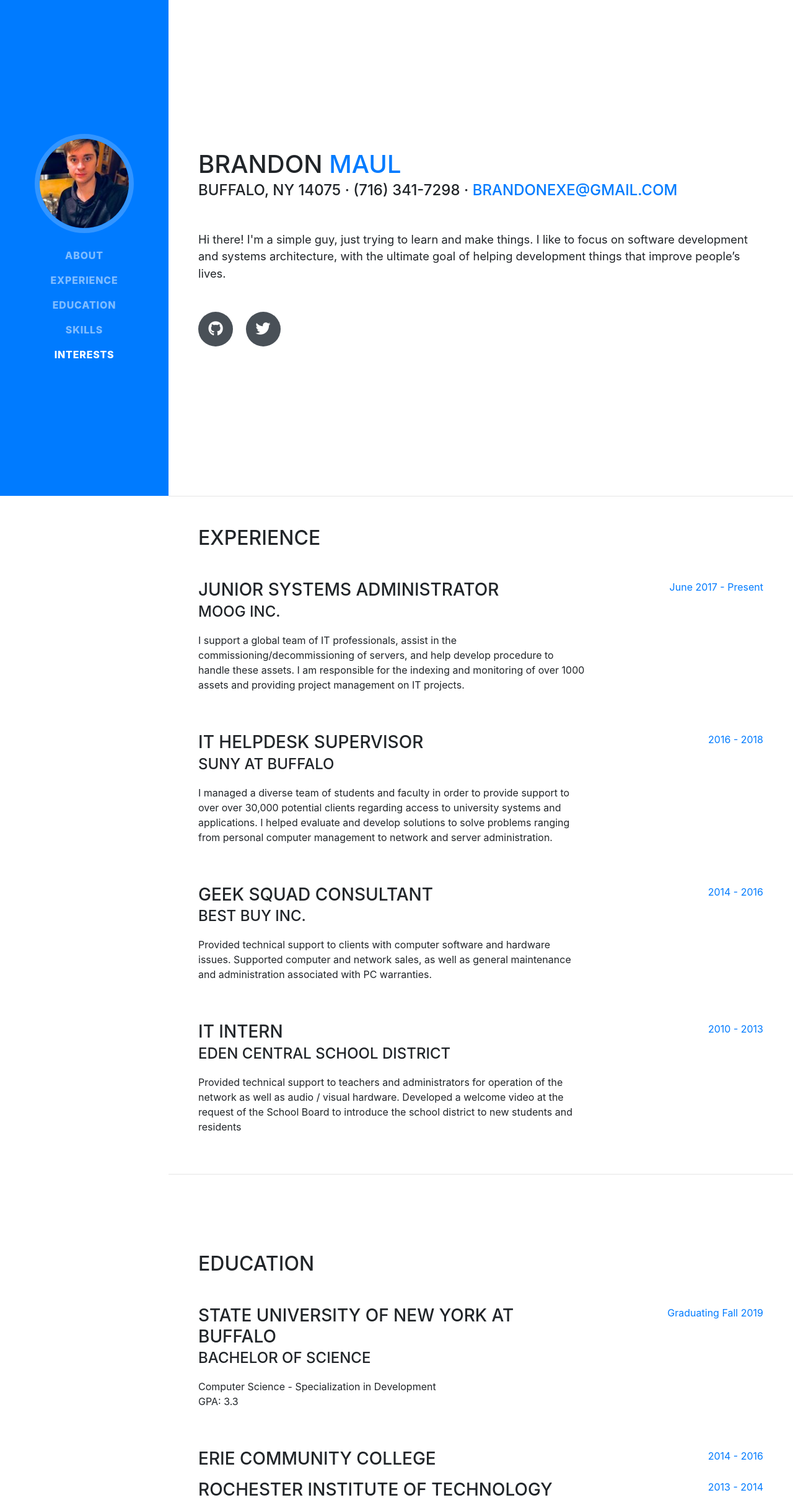
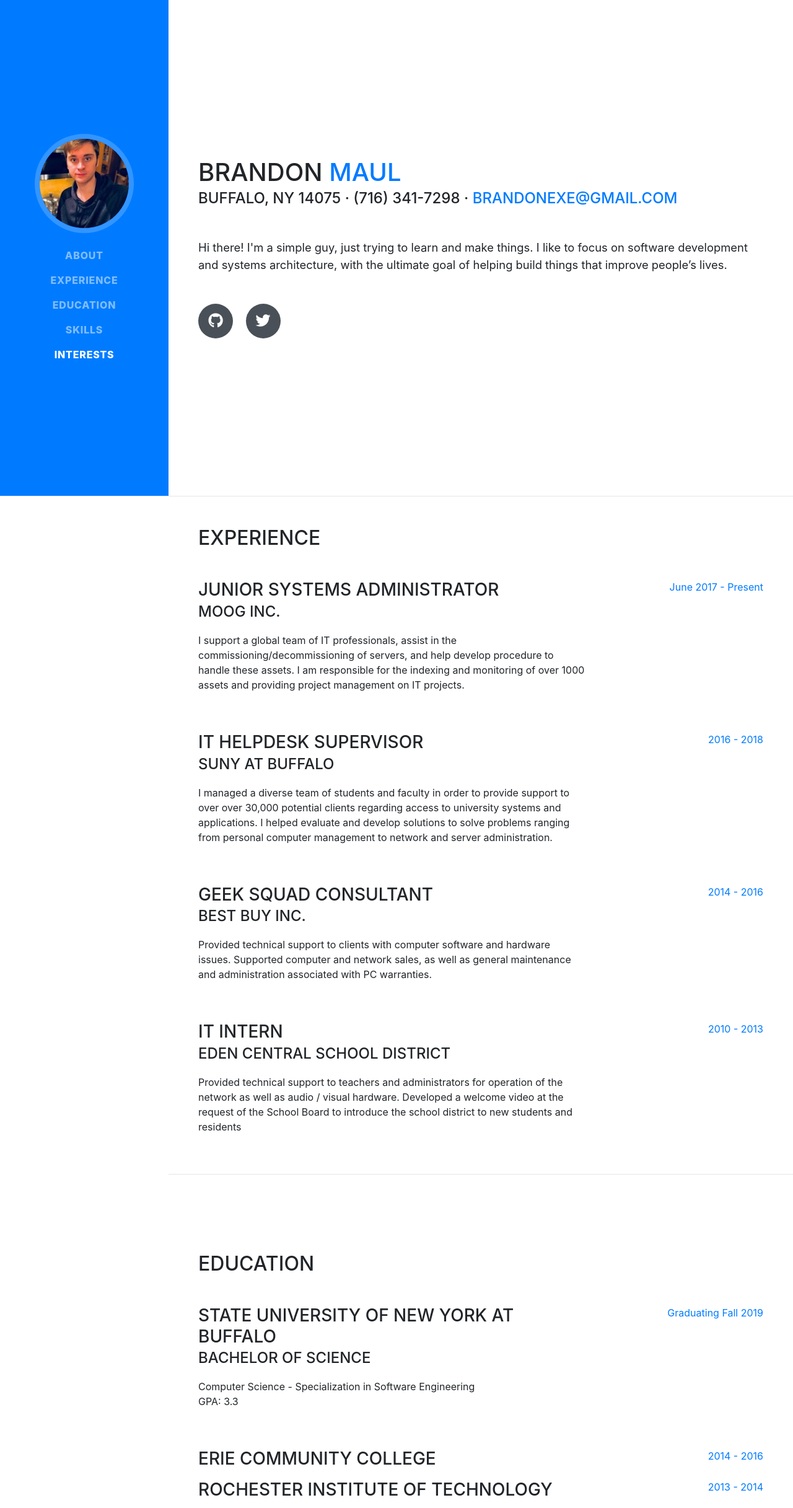
Before and after one commit to brandonmaul/brandonmaul.github.io, a website with bundled scripts: page index.html in a window 1280 px wide. Shown: the top 2433 px of the page at 62% size. Built offline with nearby package versions, Linux system fonts and the light colour scheme; a web font is replaced by a local one.

Commit message:
Update index.html

```diff
--- a/index.html
+++ b/index.html
@@ -77,7 +77,7 @@
           <p class="lead mb-5">
             Hi there! I'm a simple guy, just trying to learn and make things.
             I like to focus on software development and systems architecture,
-            with the ultimate goal of helping development things that improve people’s lives.</p>
+            with the ultimate goal of helping build things that improve people’s lives.</p>
           <div class="social-icons">
             <a href="https://www.github.com/brandonmaul">
               <i class="fab fa-github"></i>
@@ -167,7 +167,7 @@
             <div class="resume-content mr-auto">
               <h3 class="mb-0">State University of New York at Buffalo</h3>
               <div class="subheading mb-3">Bachelor of Science</div>
-              <div>Computer Science - Specialization in Development</div>
+              <div>Computer Science - Specialization in Software Engineering</div>
               <p>GPA: 3.3</p>
             </div>
             <div class="resume-date text-md-right">
```
